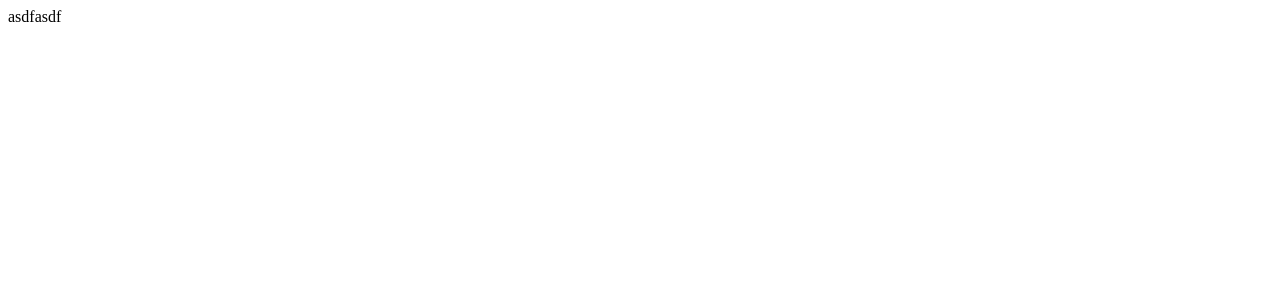
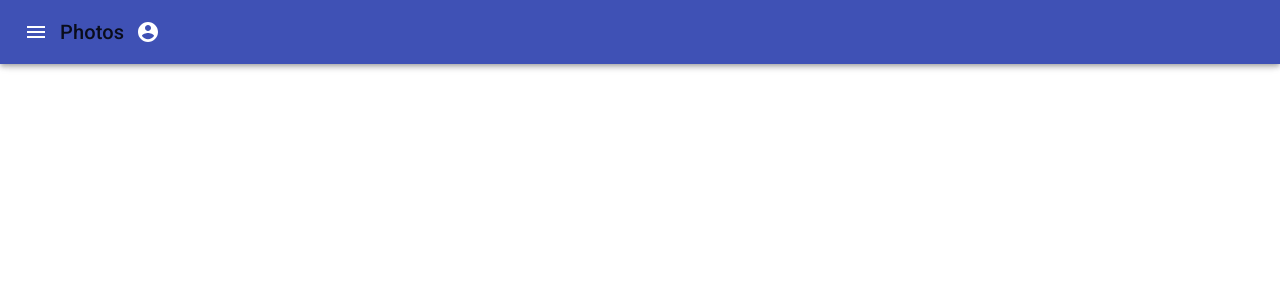
Before and after one commit to jungnoh/sparcs-pilot, a React (Vite) app in the folder frontend/: page /asdf in a window 1280 px wide. Shown: the top 300 px of the page. Built offline with nearby package versions, Linux system fonts and the light colour scheme.

Commit message:
feat(ui): setup page layout - remove ts-loader; use babel instead

```diff
--- a/frontend/src/Root.scss
+++ /dev/null
@@ -1,3 +0,0 @@
-.title {
-  font-size: 48px;
-}
--- a/frontend/src/components/App.tsx
+++ b/frontend/src/components/App.tsx
@@ -4,14 +4,17 @@ import {Switch, Route} from 'react-router-dom';
 import JoinPage from '@pages/auth/join';
 import LoginPage from '@pages/auth/login';
 import IndexPage from '@pages/index';
+import PageTemplate from '@components/templates/Page';
 
 export default function App() {
   return (
+    <PageTemplate>
       <Switch>
         <Route path="/" exact component={IndexPage} />
         <Route path="/auth/join" component={JoinPage} />
         <Route path="/auth/login" component={LoginPage} />
         <Route path="/asdf">asdfasdf</Route>
       </Switch>
+    </PageTemplate>
   );
 }
--- /dev/null
+++ b/frontend/src/components/templates/Page.scss
@@ -0,0 +1,12 @@
+.root {
+  width: 100%;
+}
+.userBtn {
+  margin-left: auto;
+}
+.child {
+  padding: 8px;
+}
+.drawer {
+  width: 240px;
+}
--- /dev/null
+++ b/frontend/src/components/templates/Page.tsx
@@ -0,0 +1,70 @@
+import React from 'react';
+import { AppBar, Drawer, Toolbar, Typography, IconButton, MenuItem, Menu } from '@material-ui/core';
+import { Menu as MenuIcon, AccountCircle } from '@material-ui/icons';
+import styles from './Page.scss';
+
+interface PageProps {
+  children: JSX.Element;
+}
+
+export default function PageTemplate(props: PageProps) {
+  const [anchorEl, setAnchorEl] = React.useState<null | HTMLElement>(null);
+  const open = Boolean(anchorEl);
+  const [drawerOpen, setDrawerOpen] = React.useState(false);
+
+  const handleMenu = (event: React.MouseEvent<HTMLElement>) => {
+    setAnchorEl(event.currentTarget);
+  };
+  const handleMenuClose = () => {
+    setAnchorEl(null);
+  };
+  return (
+    <div className={styles.root}>
+      <AppBar position="fixed" style={{zIndex: 9999}} className={styles.appbar}>
+        <Toolbar>
+          <IconButton edge="start" color="inherit" aria-label="menu" onClick={() => setDrawerOpen(!drawerOpen)}>
+            <MenuIcon />
+          </IconButton>
+          <Typography variant="h6">
+            Photos
+          </Typography>
+          <div className={styles.userBtn}>
+            <IconButton
+              aria-label="account of current user"
+              aria-controls="menu-appbar"
+              aria-haspopup="true"
+              onClick={handleMenu}
+              color="inherit"
+            >
+              <AccountCircle />
+            </IconButton>
+            <Menu
+              id="menu-appbar"
+              anchorEl={anchorEl}
+              anchorOrigin={{
+                vertical: 'top',
+                horizontal: 'right',
+              }}
+              keepMounted
+              transformOrigin={{
+                vertical: 'top',
+                horizontal: 'right',
+              }}
+              open={open}
+              onClose={handleMenuClose}
+            >
+              <MenuItem>Profile</MenuItem>
+              <MenuItem>My account</MenuItem>
+            </Menu>
+          </div>
+        </Toolbar>
+      </AppBar>
+      <Drawer anchor="left" open={drawerOpen} onClose={() => setDrawerOpen(false)} className={styles.drawer}>
+
+      </Drawer>
+      <div className={styles.child}>
+        {props.children}
+      </div>
+    </div>
+  );
+}
--- /dev/null
+++ b/frontend/src/index.scss
@@ -0,0 +1 @@
+@import url("https://fonts.googleapis.com/css?family=Roboto:300,400,500,700&display=swap");
--- a/frontend/src/index.tsx
+++ b/frontend/src/index.tsx
@@ -1,5 +1,7 @@
 import React from 'react';
 import ReactDOM from 'react-dom';
 import Root from './Root';
+import 'normalize.css';
+import './index.scss';
 
 ReactDOM.render(<Root />, document.getElementById('root'));
--- a/frontend/webpack.config.js
+++ b/frontend/webpack.config.js
@@ -13,16 +13,11 @@ module.exports = {
   module: {
     rules: [
       {
-        test: /\.js$/,
+        test: /\.(j|t)sx?$/,
         exclude: /node_modules/,
         use: {
           loader: 'babel-loader'
         }
-      },
-      {
-        test: /\.tsx?$/,
-        use: 'ts-loader',
-        exclude: /node_modules/,
       },
       {
         test: /\.s[ac]ss$/i,
```
Also changed, not shown: frontend/package.json (+12 -2 lines), frontend/.babelrc, 1 other file (tests, documents, lock files or other folders). Lines whose indentation alone changed are shown as unchanged.
